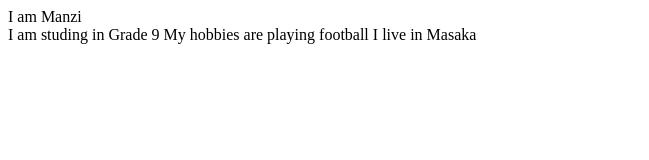
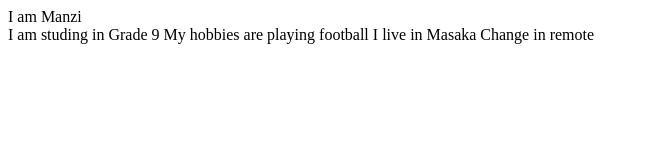
Before and after one commit to prince20x4/repository1, a plain HTML site: page index.html in a window 1280 px wide. Shown: the whole page, without its empty margins (0-649 px from the left). Drawn offline with Linux system fonts and the light colour scheme.

Commit message:
Update index.html

```diff
--- a/index.html
+++ b/index.html
@@ -9,5 +9,6 @@
     I am studing in Grade 9
     My hobbies are playing football
     I live in Masaka
+    Change in remote
   </body>
 </html>
```
